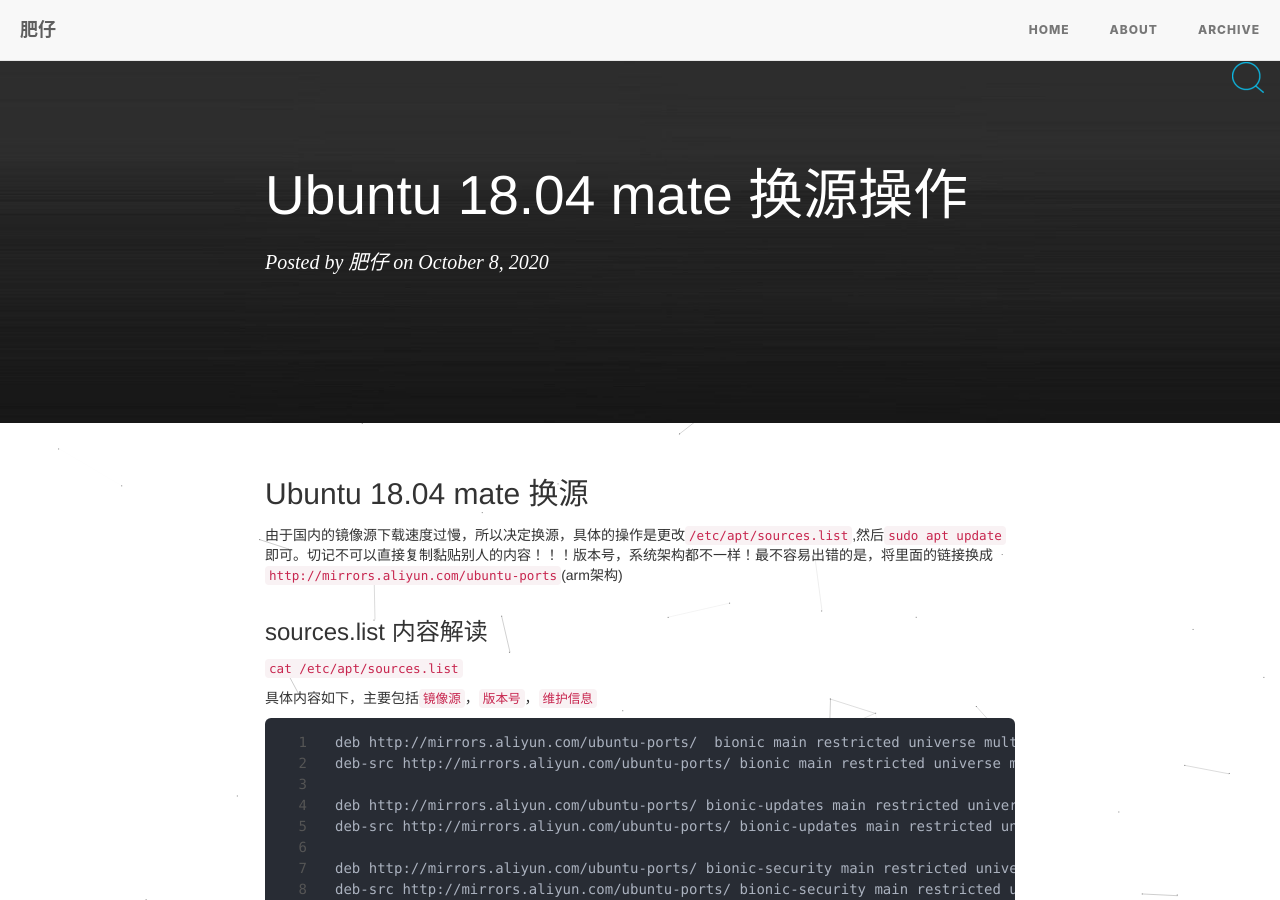
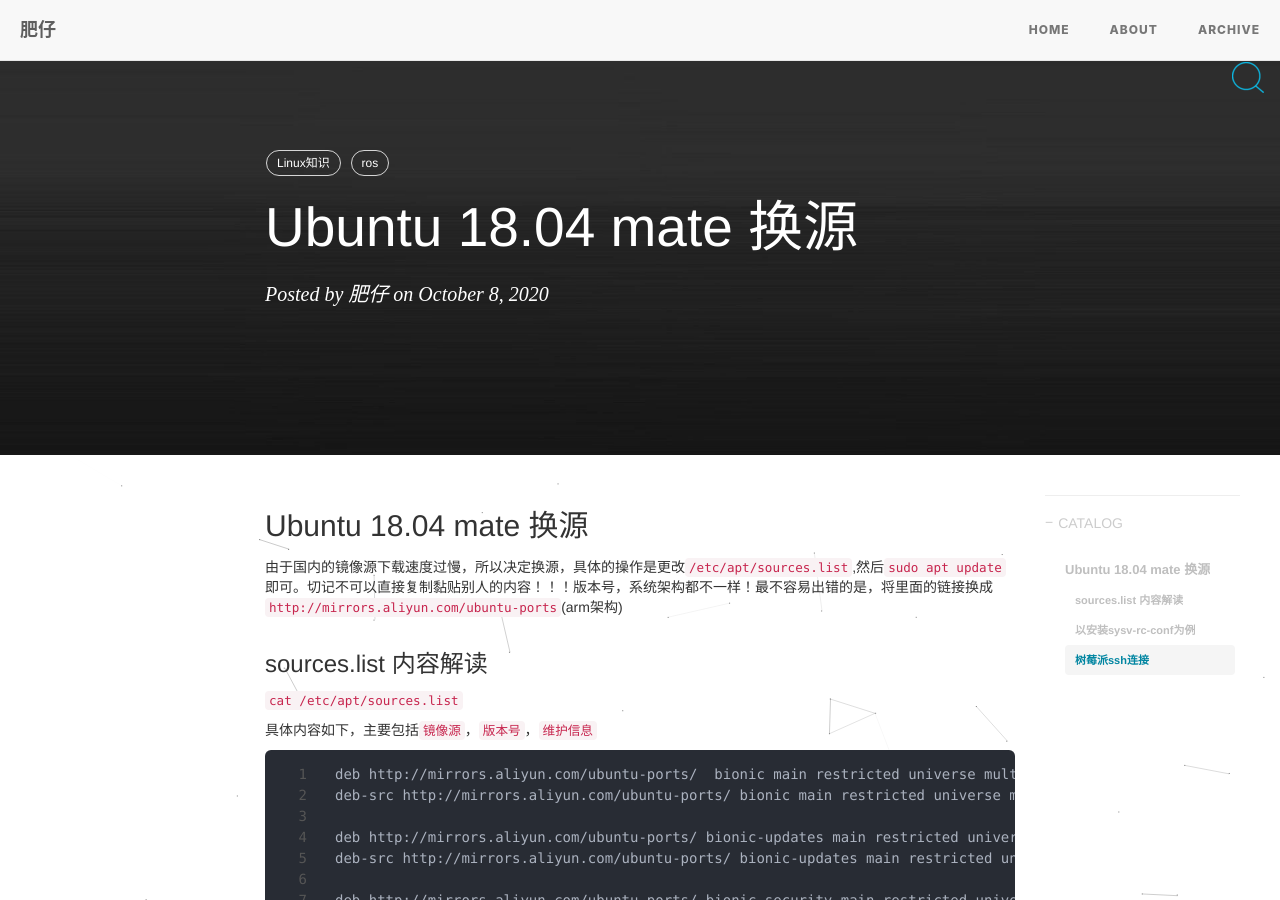
Before and after one commit to daniao2017/daniao2017.github.io, a Jekyll site: the page built from _posts/2020-10-08-Ubuntu 18.04 mate 换源操作.md, in a window 1280 px wide and 900 px high. Built offline with Jekyll 4.4.1, drawn with Linux system fonts in a browser that asks for light colours; nearby versions of some CDN libraries; our own code applies the rules of GitHub Pages for plain Markdown files; comment, search, counter and statistics services are not loaded.

Commit message:
Update 2020-10-08-Ubuntu 18.04 mate 换源操作.md

```diff
--- a/_posts/2020-10-08-Ubuntu 18.04 mate 换源操作.md
+++ b/_posts/2020-10-08-Ubuntu 18.04 mate 换源操作.md
@@ -1,4 +1,14 @@
+---
+layout:     post
+title:      Ubuntu 18.04 mate 换源
+date:       2020-10-08
+author:     肥仔
+catalog: true
+tags:
 
+    - Linux知识
+    - ros
+---
 ## Ubuntu 18.04 mate 换源
 由于国内的镜像源下载速度过慢，所以决定换源，具体的操作是更改`/etc/apt/sources.list`,然后`sudo apt update` 即可。切记不可以直接复制黏贴别人的内容！！！版本号，系统架构都不一样！最不容易出错的是，将里面的链接换成`http://mirrors.aliyun.com/ubuntu-ports`(arm架构)
 
```
